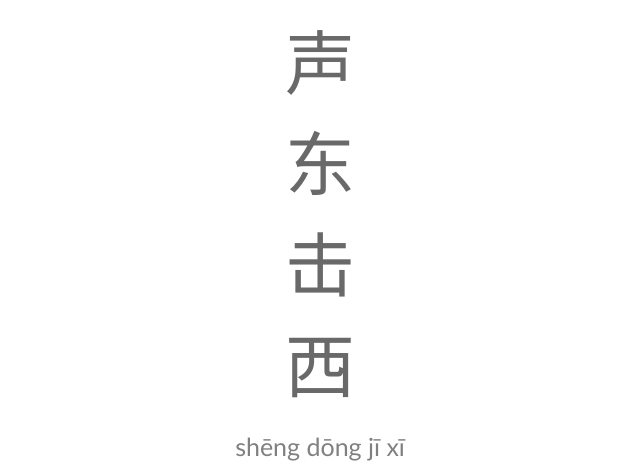
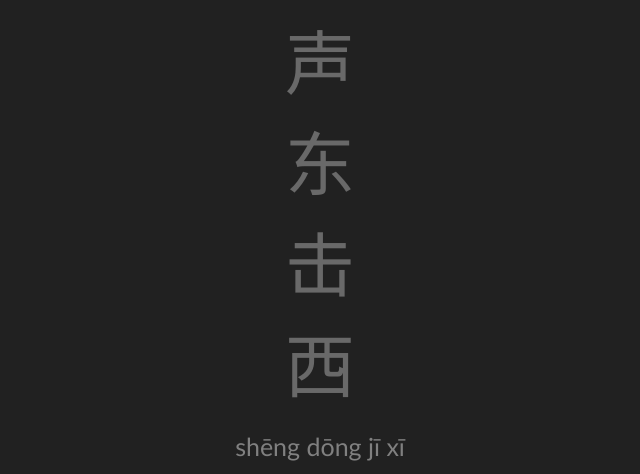
Before and after one commit to royzwambag/chengyu, a browser extension: page index.html in a window 1280 px wide. Shown: the top 474 px of the page, without its empty margins (320-960 px from the left). Drawn offline with Linux system fonts and the dark colour scheme.

Commit message:
Dark mode based on color scheme

```diff
--- a/stylesheet.css
+++ b/stylesheet.css
@@ -1,3 +1,9 @@
+@media (prefers-color-scheme: dark) {
+  body {
+    background: #212121;
+  }
+}
+
 div {
   font-family: songti, calibri, sans-serif;
   text-align: center;
```
Lines whose indentation alone changed are shown as unchanged.
